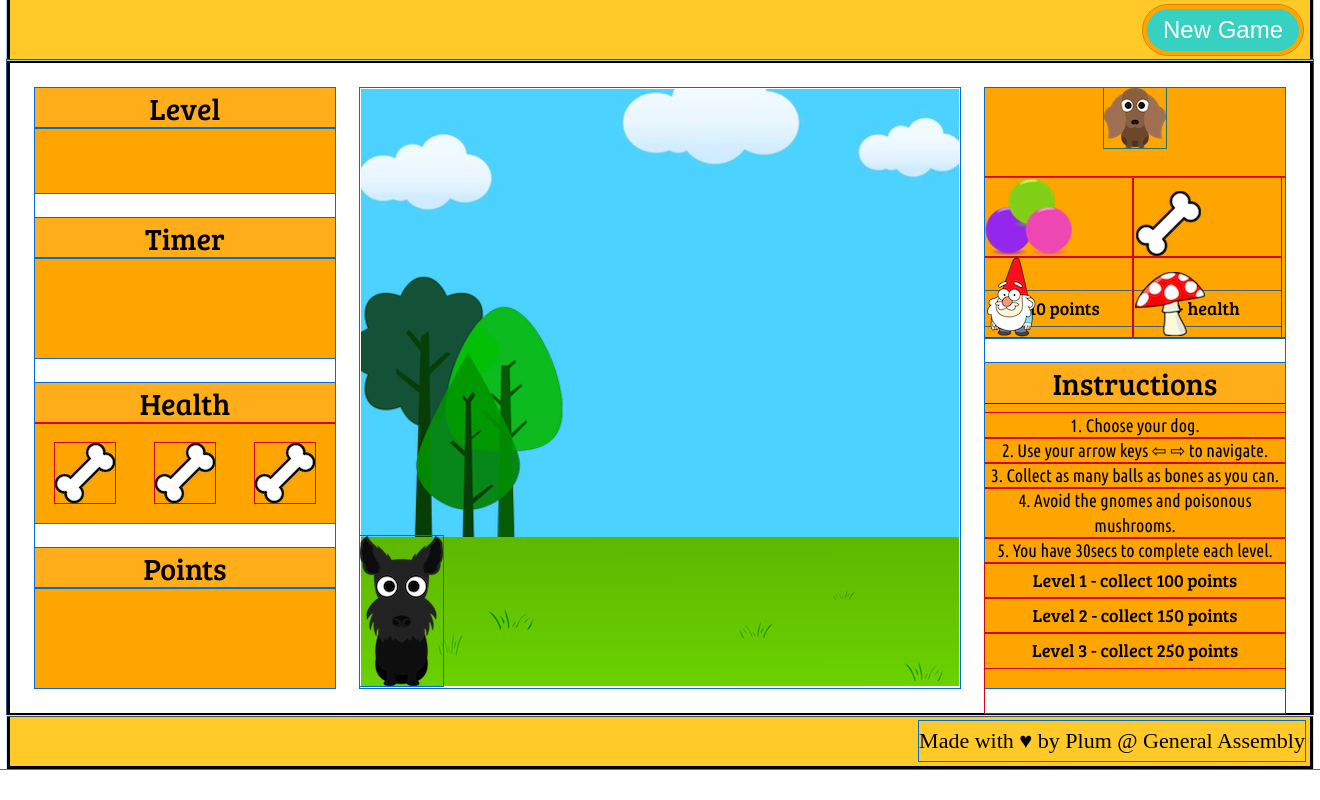
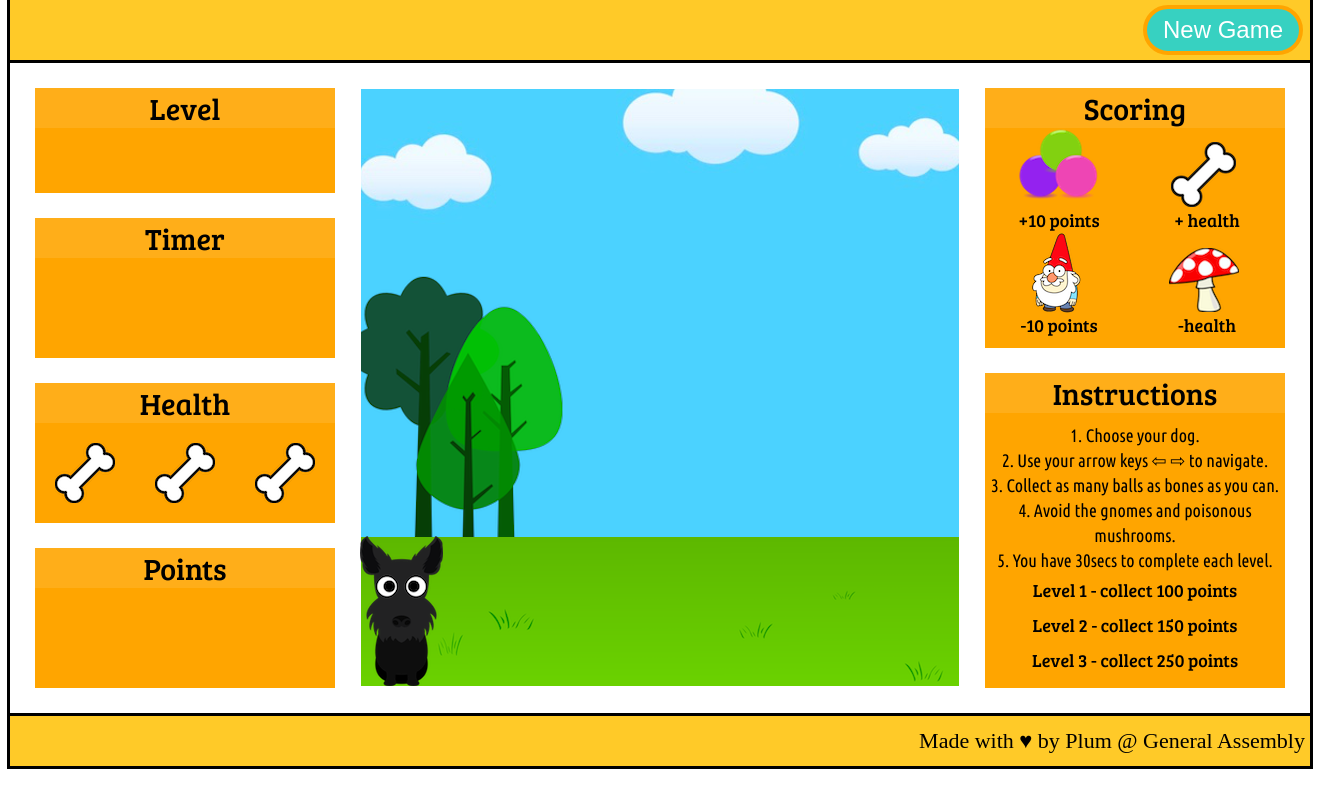
Before and after one commit to plummoore/Christmas_Game, a PHP site: page / in a window 1320 px wide. Run offline with PHP 8.4, Linux system fonts and the light colour scheme; some libraries are stand-ins or nearby versions; some web fonts are replaced.

Commit message:
added scoring objects

```diff
--- a/css/style.css
+++ b/css/style.css
@@ -53,8 +53,6 @@ header {
   width: auto;
   margin: 43px;
 }
-
-
 
 .play {
   background: #FEF9E7;
@@ -232,7 +230,7 @@ main {
   height: 500px;
   padding: 5px;
   background: #37d1c1;
-  opacity: 0.8;
+  opacity: 0.9;
   text-align: center;
   font-size: 60px;
   margin:50px;
@@ -256,7 +254,7 @@ main {
     height: 500px;
     padding: 10px;
     background: #37d1c1;
-    opacity: 0.8;
+    opacity: 0.9;
     text-align: center;
     font-size: 60px;
     margin:50px;
@@ -291,7 +289,7 @@ main {
     height: 500px;
     padding: 10px;
     background: #37d1c1;
-    opacity: 0.8;
+    opacity: 0.9;
     text-align: center;
     font-size: 60px;
     margin:50px;
@@ -349,36 +347,58 @@ main {
   background: orange;
   margin-bottom: 25px;
   width: 100%;
-  height: 250px;
-  float: right;
+  height: 260px;
+  float: left;
 }
 
-.scoring div{
-  line-height: 70px;
+.image{
+  height: 75px;
+  width: 148px;
+  float: left;
+  text-align: center;
 }
 
+.text{
+  height: 30px;
+  line-height: 30px;
+  width: 148px;
+  float: left;
+  text-align: center;
+}
 
-.scoring li {
-  text-align: center;
+/*.scoring div{
+  line-height: 70px;
+}*/
+
+/*.scoring li {}*/
+
+/*.scoring li img{
   float: left;
   height: 80px;
-  width: 148px;
+  width: auto;*/
+  /*line-height: 80px;*/
+  /*margin: 0;*/
+  /*float: left;
+  text-align: left;
+}*/
+
+/*.scoring li h3 {
+  float: right;
   line-height: 80px;
-  margin: 0;
-}
+}*/
 
-.objectscores {
+/*.objectscores {
   text-align: center;
   margin: 0 auto;
   float: left;
-}
+}*/
 
 .instructions {
   text-align: center;
   background: orange;
   margin-bottom: 25px;
   width: 100%;
-  height: 325px;
+  height: 315px;
   float: right;
 }
 
--- a/index.html
+++ b/index.html
@@ -3,7 +3,7 @@
 <head>
   <meta charset="utf-8">
   <title>PROJECT 1!!!</title>
-  <link rel="stylesheet" href="css/debug.css">
+  <!-- <link rel="stylesheet" href="css/debug.css"> -->
   <link rel="stylesheet" href="css/reset.css">
    <link rel="stylesheet" href="css/animate.css">
   <link rel="stylesheet" href="css/style.css">
@@ -98,14 +98,20 @@
 
     <div class="right">
       <div class="scoring">
-        <div><img src="images/small-dog.png"></div>
-        <ul class ="objectscores">
-          <li id="1"><img src="images/small-balls.png"><h3> +10 points</h3></li>
-          <li id="2"><img src="images/small-bone.png"><h3> + health</h3></li>
-          <li id="3"><img src="images/small-gnome.png"><h3> -10 points</h3></li>
-          <li id="4"><img src="images/small-mushroom.png"><h3> - health</h3></li>
+        <h1>Scoring</h1>
+        <div>
+        <ul>
+          <li class="image"><img src="images/balls-small.png"></li>
+          <li class="image"><img src="images/bone-small.png"></li>
+          <li class="text"><h3>+10 points</h3></li>
+          <li class="text"><h3>+ health</h3></li>
+          <li class="image"><img src="images/gnome-small.png">
+          <li class="image"><img src="images/mushroom-small.png">
+          <li class="text"><h3>-10 points</h3></li>
+          <li class="text"><h3>-health</h3></li>
         </ul>
       </div>
+    </div>
 
       <div class="instructions">
         <h1>Instructions</h1>
@@ -124,7 +130,6 @@
           <li><h3>Level 2 - collect 150 points</h3></li>
           <li><h3>Level 3 - collect 250 points</h3></li>
         </ul>
-      </ul>
     </div>
 
   </div>
```
Also changed, not shown: js/app.js (+17 -11 lines), images/balls-small.png (added), images/bone-small.png (added), images/gnome-small.png (added), images/mushroom-small.png (added), images/small-balls.png (deleted), images/small-bone.png (deleted), images/small-gnome.png (deleted), images/small-mushroom.png (deleted), 2 other files.
